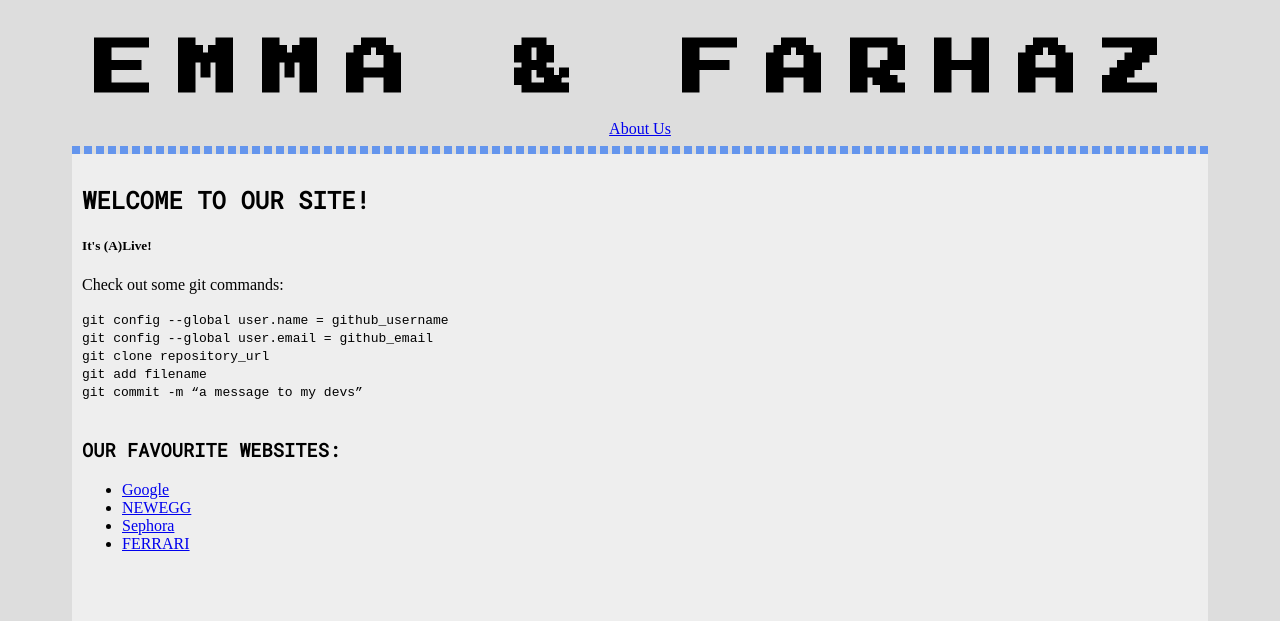
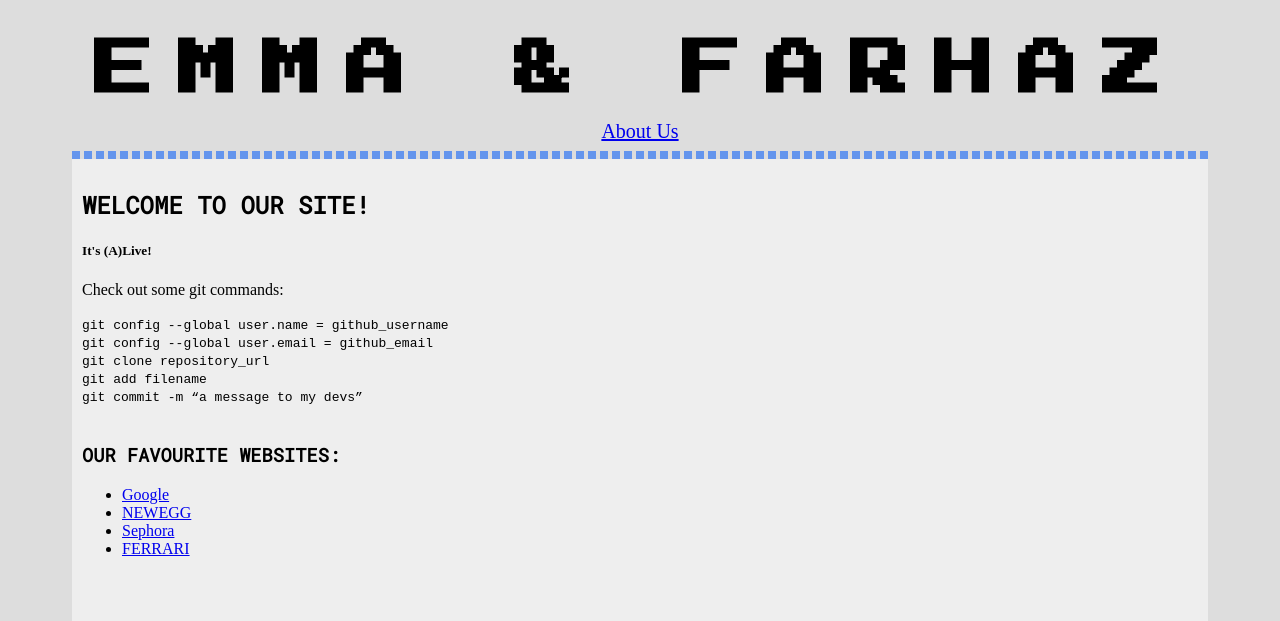
Before and after one commit to farhazl/theamazingrepo, a plain HTML site: page index.html in a window 1280 px wide. Shown: the top 621 px of the page. Drawn offline with Linux system fonts and the light colour scheme.

Commit message:
forgot css

```diff
--- a/styles.css
+++ b/styles.css
@@ -48,3 +48,11 @@ img {
 footer{
   margin-top: 60px;
 }
+
+#nav {
+  font-size: 20px;
+}
+
+#nav:hover{
+  color: yellow;
+}
```
